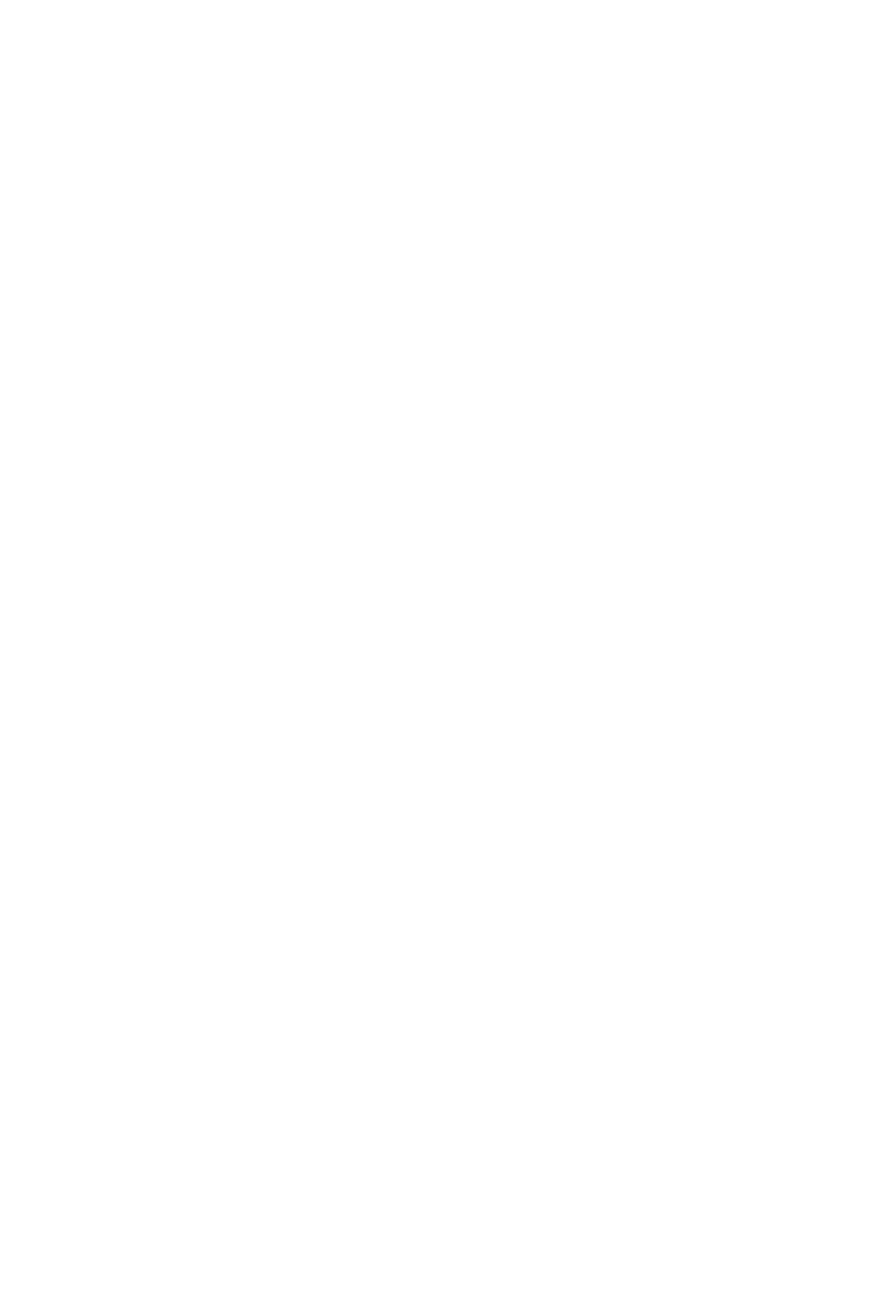
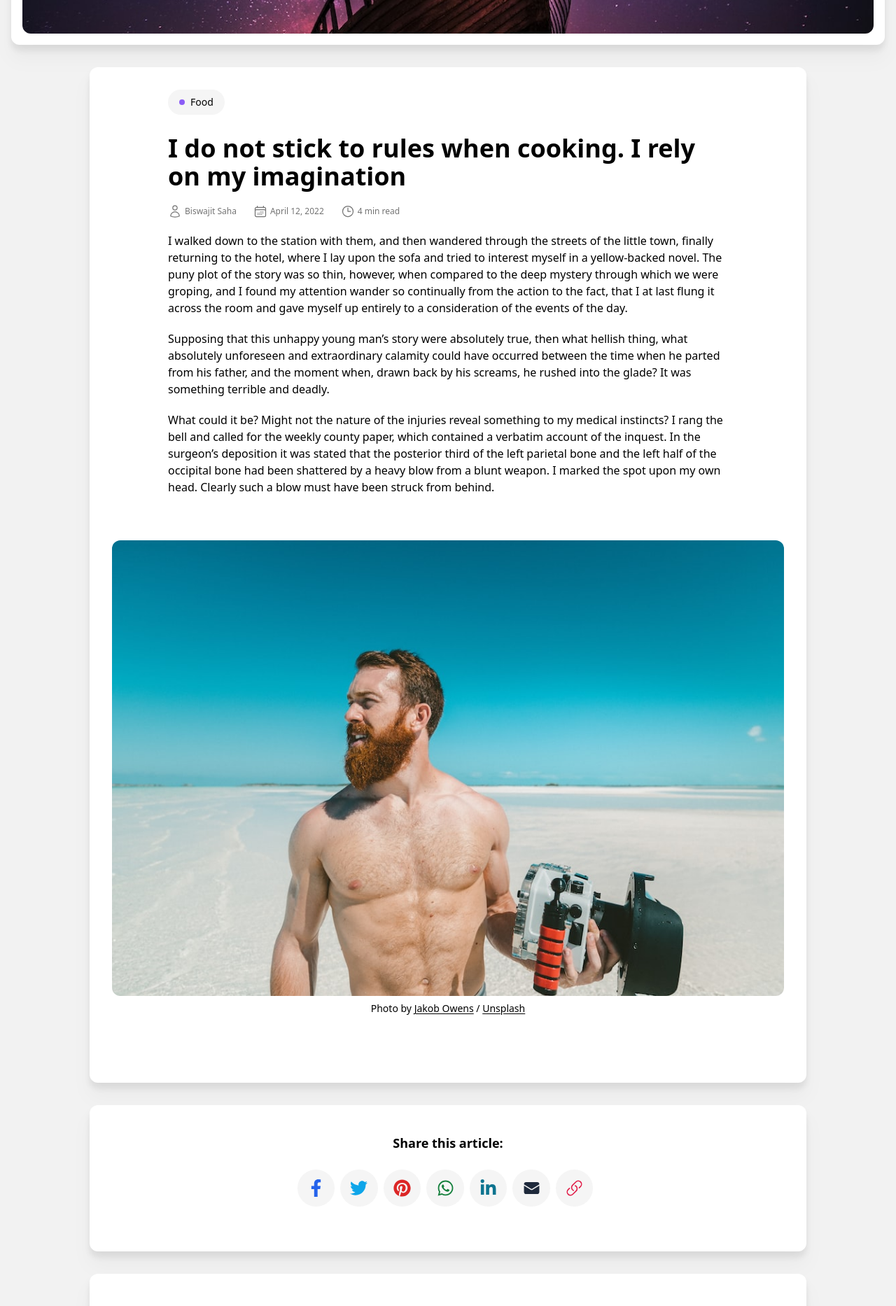
Before and after one commit to dashiedash/neon-theme, a Next.js app: page /items/post-nosidebar in a window 1280 px wide. Before the commit this address had no page. Shown: the part 480-2346 px from the top of the page at 70% size. Before the commit the page ends 800 px from the top, so only its background shows below. Built offline with nearby package versions, Linux system fonts and the light colour scheme.

Commit message:
Build Post No Side Bar article layout

```diff
--- a/src/components/main/article.tsx
+++ b/src/components/main/article.tsx
@@ -101,7 +101,7 @@ export const ArticleImage = ({
   imageSource: string;
 }) => {
   return (
-    <figure className="mt-4 mb-8">
+    <figure className="my-16">
       <Image
         src={imageSource}
         alt=""
--- /dev/null
+++ b/src/pages/items/post-nosidebar.tsx
@@ -0,0 +1,130 @@
+// Utilities
+import { useState } from "react";
+import Image from "next/image";
+
+// Components
+import { NavBar } from "@/components/header/nav-bar";
+import {
+  ArticleHeader,
+  ArticleQuoteBlock,
+  ArticleImage,
+} from "@/components/main/article";
+import { SocialLinks } from "@/components/main/social-links";
+import { AuthorCard } from "@/components/main/author";
+import { Tags, TagGroupMain, NewsletterMain } from "@/components/main/side";
+import Footer from "@/components/footer/footer";
+
+// Content
+const PostNoSidebar = () => {
+  const [post, setPost] = useState({
+    title: "I do not stick to rules when cooking. I rely on my imagination",
+    author: ["Biswajit Saha"],
+    publishDate: "April 12, 2022",
+    readTime: "4 min read",
+    tags: ["Food"],
+  });
+
+  return (
+    <>
+      <div className="mx-4">
+        <header className="max-w-screen-xl mx-auto">
+          <NavBar />
+        </header>
+
+        <main className="mx-auto my-8 max-w-screen-xl">
+          <div className="bg-white p-4 drop-shadow-xl rounded-xl">
+            <Image
+              src="/jpeg/photo-ship.jpg"
+              alt=""
+              width={1920}
+              height={100}
+              className="rounded-xl max-h-32 md:max-h-96 object-cover"
+            />
+          </div>
+
+          <div className="">
+            {/* Main Content */}
+            <div className="max-w-screen-lg mx-auto">
+              <article className="bg-white p-8 drop-shadow-xl rounded-xl my-8">
+                <div className="mx-20">
+                  <Tags tags={post.tags} />
+                  <ArticleHeader posts={post} />
+                  <p className="mb-5">
+                    I walked down to the station with them, and then wandered
+                    through the streets of the little town, finally returning to
+                    the hotel, where I lay upon the sofa and tried to interest
+                    myself in a yellow-backed novel. The puny plot of the story
+                    was so thin, however, when compared to the deep mystery
+                    through which we were groping, and I found my attention
+                    wander so continually from the action to the fact, that I at
+                    last flung it across the room and gave myself up entirely to
+                    a consideration of the events of the day.
+                  </p>
+                  <p className="mb-5">
+                    Supposing that this unhappy young man&rsquo;s story were
+                    absolutely true, then what hellish thing, what absolutely
+                    unforeseen and extraordinary calamity could have occurred
+                    between the time when he parted from his father, and the
+                    moment when, drawn back by his screams, he rushed into the
+                    glade? It was something terrible and deadly.
+                  </p>
+                  <p className="mb-5">
+                    What could it be? Might not the nature of the injuries
+                    reveal something to my medical instincts? I rang the bell
+                    and called for the weekly county paper, which contained a
+                    verbatim account of the inquest. In the surgeon&rsquo;s
+                    deposition it was stated that the posterior third of the
+                    left parietal bone and the left half of the occipital bone
+                    had been shattered by a heavy blow from a blunt weapon. I
+                    marked the spot upon my own head. Clearly such a blow must
+                    have been struck from behind.
+                  </p>
+                </div>
+
+                <ArticleImage
+                  imageSource="/jpeg/photo-owens1.jpg"
+                  attribName="Jakob Owens"
+                  attribNameLink="https://unsplash.com/@jakobowens1?utm_source=ghost&utm_medium=referral&utm_campaign=api-credit"
+                  attribSource="Unsplash"
+                  attribSourceLink="https://unsplash.com/?utm_source=ghost&utm_medium=referral&utm_campaign=api-credit"
+                />
+              </article>
+
+              <section className="bg-white text-center p-10 drop-shadow-xl rounded-xl my-8">
+                <p className="text-lg font-bold">Share this article:</p>
+                <SocialLinks
+                  size={25}
+                  facebook="https://www.facebook.com/sharer/sharer.php?u=https://neon.gbjsolution.com/never-let-your-memories-be-greater-than-your-dreams/"
+                  twitter="https://twitter.com/share?text=Never%20let%20your%20memories%20be%20greater%20than%20your%20dreams&url=https://neon.gbjsolution.com/never-let-your-memories-be-greater-than-your-dreams/"
+                  pinterest="http://pinterest.com/pin/create/button/?url=https://neon.gbjsolution.com/never-let-your-memories-be-greater-than-your-dreams/&media=https://images.unsplash.com/photo-1513436539083-9d2127e742f1?crop=entropy&cs=tinysrgb&fit=max&fm=jpg&ixid=MnwxMTc3M3wwfDF8c2VhcmNofDI5fHxkcmVhbXxlbnwwfHx8fDE2NzE0MzA3MTU&ixlib=rb-4.0.3&q=80&w=2000&description=Never%20let%20your%20memories%20be%20greater%20than%20your%20dreams"
+                  whatsapp="whatsapp://send?text=https://neon.gbjsolution.com/never-let-your-memories-be-greater-than-your-dreams/"
+                  linkedin="http://www.linkedin.com/shareArticle?mini=true&url=https://neon.gbjsolution.com/never-let-your-memories-be-greater-than-your-dreams/&title=Never%20let%20your%20memories%20be%20greater%20than%20your%20dreams"
+                  mail="test"
+                  website="https://neon.gbjsolution.com/never-let-your-memories-be-greater-than-your-dreams/#"
+                />
+              </section>
+
+              <AuthorCard
+                image="/jpeg/apurba-talukdar.jpg"
+                name="Apurba Talukdar"
+                location="Bangalore"
+                desc="Apurba is UI & UX designer by profession, photographer by passion. Solo traveller, blogger, badminton player and movie lover."
+              />
+
+              <AuthorCard
+                image="/jpeg/ishan-sharma.jpg"
+                name="Ishan Sharma"
+                location="Delhi"
+                desc="Ishan is back end developer by profession and writer by passion. He writes science fiction novels and short story mostly for children. He is the always smiling person."
+              />
+            </div>
+          </div>
+        </main>
+      </div>
+
+      <Footer />
+    </>
+  );
+};
+
+export default PostNoSidebar;
```
